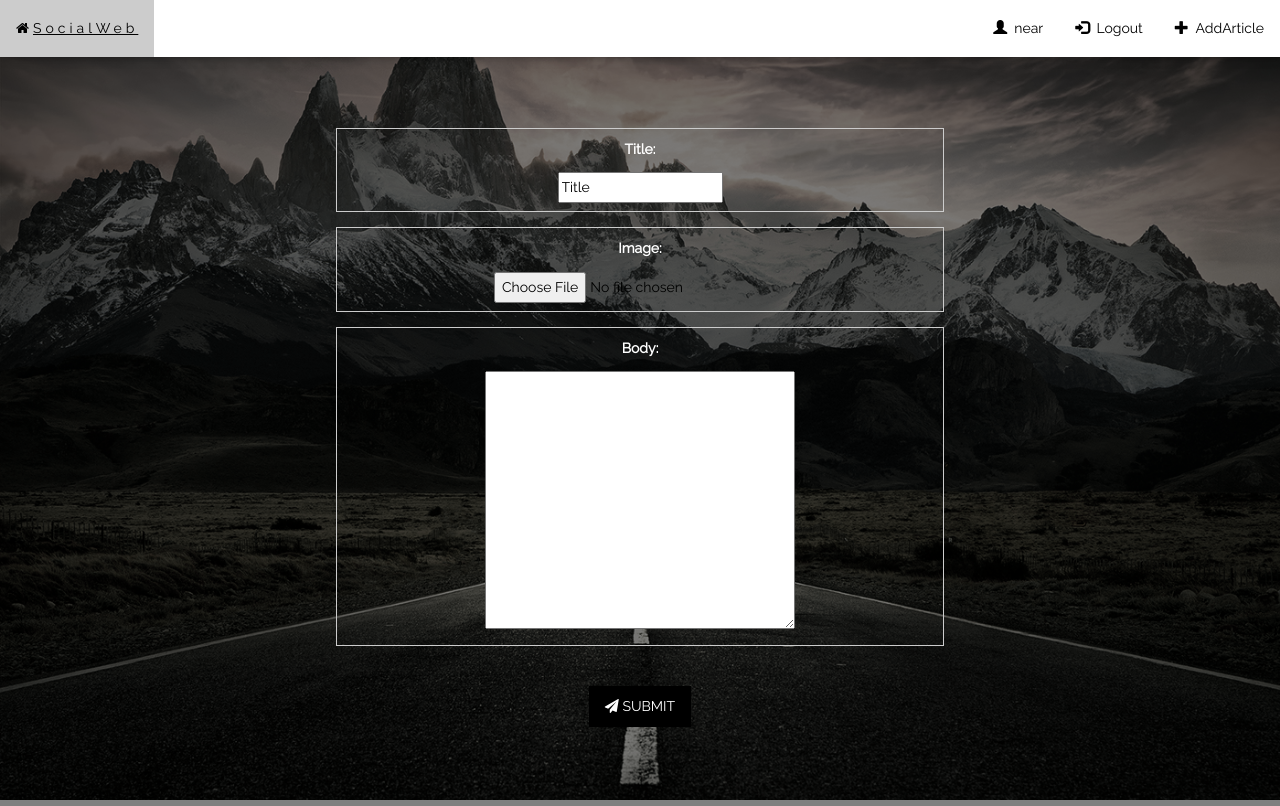
After one commit to near77/Django-SocialWeb, a Django app: page /articles/article/add/ in a window 1280 px wide. The commit adds this page. Run offline with Django 3.2, Linux system fonts and the light colour scheme; a user stored in the database is signed in; some libraries are stand-ins or nearby versions.

Commit message:
create article form

```diff
--- a/SocialWeb/SocialWeb/urls.py
+++ b/SocialWeb/SocialWeb/urls.py
@@ -24,7 +24,7 @@ urlpatterns = [
     path('mainpage/', include('mainpage.urls')),
     path('login/', auth_views.login, name = 'login'),
     path('logout/', auth_views.logout, {'template_name':'mainpage/mainpage.html'}, name = 'logout'),
-    path('loginsys/', include('loginsys.urls')),
+    path('', include('loginsys.urls')),
     path('articles/', include('articles.urls'))]
 
 
--- /dev/null
+++ b/SocialWeb/articles/templates/articles/article_form.html
@@ -0,0 +1,34 @@
+{% extends 'mainpage/mainpage.html'%}
+
+{% block content %}
+<div class="bgimg-3 w3-display-container w3-grayscale-min" id="home" style = "width:100%; height:100vh">
+    <div style="padding:64px 16px ; background:rgba(0,0,0,0.5)" id="contact">
+        <div align = "center">
+            <div class="w3-row-padding" style="margin-top:64px; width:50%">
+                <div>
+                    <form method="post" align = "center">
+                        {% csrf_token %}
+                        {% for field in form %}
+                            <div>
+                                <span class = 'text-danger small'>{{field.errors}}</span>
+                            </div>
+                            <div class="w3-input w3-border form-group" align = "center" style="color:white">
+                                <label>{{ field.label_tag }}</label><br>
+                                <div style="color:black">{{ field }}</div>
+                            </div>
+                        {% endfor %}
+                        <br>
+                        <div class = 'form-group'>
+                            <button class="w3-button w3-black" type="submit">
+                                <i class="fa fa-paper-plane"></i>
+                                SUBMIT
+                            </button>
+                        </div>
+                    </form>
+
+                </div>
+            </div>
+        </div>
+    </div>
+</div>
+{% endblock %}
--- a/SocialWeb/articles/urls.py
+++ b/SocialWeb/articles/urls.py
@@ -3,5 +3,6 @@ from . import views
 
 app_name = 'articles'
 
-urlpatterns = [ path('',views.article_list,name='list'),
-                ]
+urlpatterns = [ path('', views.article_list, name = 'list'),
+                path('<int:pk>/', views.article_detail, name = 'detail'),
+                path('article/add/', views.ArticleCreate, name = 'create')]
--- a/SocialWeb/articles/views.py
+++ b/SocialWeb/articles/views.py
@@ -8,4 +8,21 @@ from django.shortcuts import get_object_or_404
 
 def article_list(request):
     articles = Article.objects.all().order_by('-date')
-    return render(request,"articles/articlelist.html", {'articles':articles})
+    return render(request, "articles/articlelist.html", {'articles':articles})
+
+def article_detail(request, pk):
+    article = Article.objects.get(pk = pk)
+    return render(request, "articles/article.html", {'article':article})
+
+@login_required(login_url = '/login/')
+def ArticleCreate(request):
+    if request.method == 'POST':
+        form = ArticleForm(request.POST or None , request.FILES or None)
+        if form.is_valid():
+            instance = form.save(commit = False)
+            instance.author = request.user
+            instance.save()
+            return redirect('articles:list')
+    else:
+        form = ArticleForm()
+        return render(request, 'articles/article_form.html', {'form':form})
--- a/SocialWeb/loginsys/templates/registration/login.html
+++ b/SocialWeb/loginsys/templates/registration/login.html
@@ -1,7 +1,7 @@
 {% extends 'mainpage/mainpage.html' %}
 
 {% block content %}
-<div class="w3-display-center w3-text-white" style="padding:48px ; background:rgba(0,0,0,0.6)">
+<div class="w3-display-center w3-text-white" style="padding:48px ; background:rgba(0,0,0,0.6); height:100vh">
     <div align = "center">
         <div class="w3-row-padding" style="margin-top:250px; width:50%">
             <div>
--- a/SocialWeb/loginsys/templates/registration/signup.html
+++ b/SocialWeb/loginsys/templates/registration/signup.html
@@ -1,8 +1,7 @@
 {% extends 'mainpage/mainpage.html' %}
 
 {% block content %}
-<div class="bgimg-2 w3-display-container w3-grayscale-min" id="home">
-    <div  style="padding:64px 16px ; background:rgba(0,0,0,0.6)" id="contact">
+    <div  style="padding:64px 16px ; background:rgba(0,0,0,0.5)" id="contact">
         <div align = "center">
             <div class="w3-row-padding" style="margin-top:64px; width:50%">
                 <div>
@@ -31,5 +30,4 @@
             </div>
         </div>
     </div>
-</div>
 {% endblock %}
--- a/SocialWeb/loginsys/urls.py
+++ b/SocialWeb/loginsys/urls.py
@@ -5,6 +5,4 @@ app_name = 'loginsys'
 
 urlpatterns = [
     path('signup/', views.signup, name = 'signup'),
-    path('', views.login, name = 'login'),
-    path('', views.logout, name = 'logout')
 ]
--- a/SocialWeb/mainpage/templates/mainpage/mainpage.html
+++ b/SocialWeb/mainpage/templates/mainpage/mainpage.html
@@ -26,7 +26,12 @@
         background-position: center;
         background-size: cover;
         background-image: url("../../static/mainpage/7.jpg");
-        opacity: 0.9;
+        min-height: 100%;
+    }
+    .bgimg-3 {
+        background-position: center;
+        background-size: cover;
+        background-image: url("../../../static/mainpage/7.jpg");
         min-height: 100%;
     }
     .w3-bar .w3-button {
@@ -42,15 +47,20 @@
             <!-- Right-sided navbar links -->
             <div class="w3-right w3-hide-small">
                 {% if user.is_authenticated %}
-                <a href="#team" class="w3-bar-item w3-button"><i class="fa fa-user"></i> {{ user.username }}</a>
+                <a href="#team" class="w3-bar-item w3-button"><span class="glyphicon glyphicon-user"></span>&nbsp;
+                    {{ user.username }}
+                </a>
                 <a href="/logout/" class="w3-bar-item w3-button"><span class="glyphicon glyphicon-log-in"></span>&nbsp;
-                    LOGOUT
+                    Logout
+                </a>
+                <a href="/articles/article/add/" class="w3-bar-item w3-button"><span class="glyphicon glyphicon-plus"></span>&nbsp;
+                    AddArticle
                 </a>
                 {% else %}
                 <a href="/login/" class="w3-bar-item w3-button"><span class="glyphicon glyphicon-log-out"></span>&nbsp;
                     LOGIN
                 </a>
-                <a href="/loginsys/signup/" class="w3-bar-item w3-button"><span class="glyphicon glyphicon-user"></span>&nbsp;
+                <a href="/signup/" class="w3-bar-item w3-button"><span class="glyphicon glyphicon-user"></span>&nbsp;
                     SIGNUP
                 </a>
                 {% endif %}
@@ -62,10 +72,10 @@
         </div>
     </div>
 
-    <header class="bgimg-1 w3-display-container w3-grayscale-min" id="home">
+<header class="bgimg-1 w3-display-container w3-grayscale-min">
     {% block content %}
         {% if user.is_authenticated %}
-        <div class="w3-display-left w3-text-white" style="padding:48px">
+        <div class="w3-display-left w3-text-white " style="padding:48px">
             <span class="w3-jumbo w3-hide-small">Try something other than Facebook</span><br>
             <span class="w3-xxlarge w3-hide-large w3-hide-medium"></span><br>
             <span class="w3-large">Start Now</span>
@@ -84,14 +94,14 @@
                 <a href="/login/" class="w3-button w3-white w3-padding-large w3-large w3-margin-top w3-opacity w3-hover-opacity-off">
                     LOGIN
                 </a>
-                <a href="/loginsys/signup/" class="w3-button w3-white w3-padding-large w3-large w3-margin-top w3-opacity w3-hover-opacity-off">
+                <a href="/signup/" class="w3-button w3-white w3-padding-large w3-large w3-margin-top w3-opacity w3-hover-opacity-off">
                     SIGNUP
                 </a>
             </p>
         </div>
         {% endif %}
     {% endblock %}
-    </header>
+</header>
 
 </body>
 </html>
```
Also changed, not shown: SocialWeb/articles/templates/articles/article.html (added, +38 -0 lines), SocialWeb/articles/templates/articles/articlelist.html (+10 -11 lines), SocialWeb/articles/migrations/0003_auto_20180611_2105.py (added), SocialWeb/articles/migrations/0004_auto_20180611_2106.py (added), SocialWeb/db.sqlite3.
